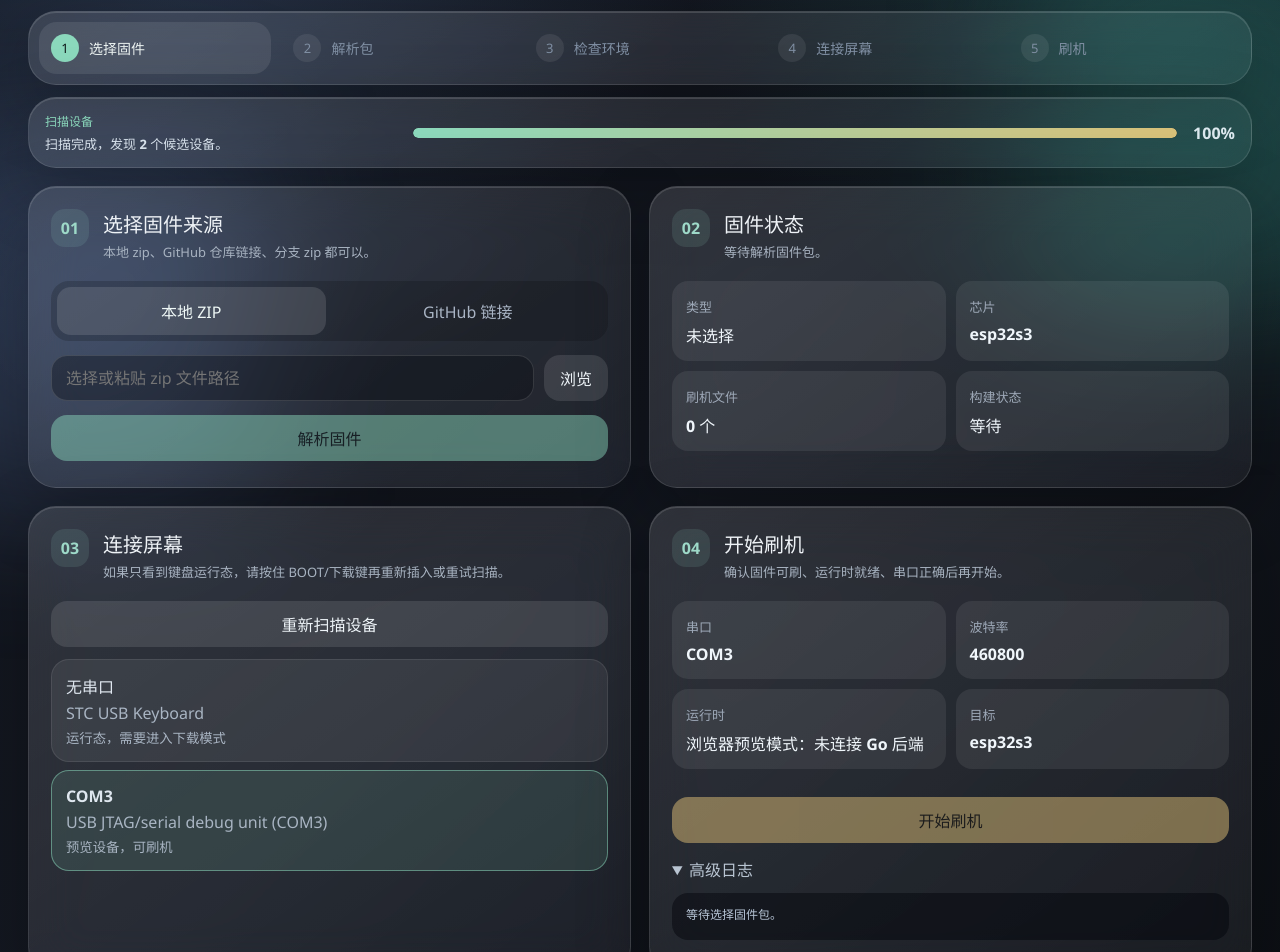
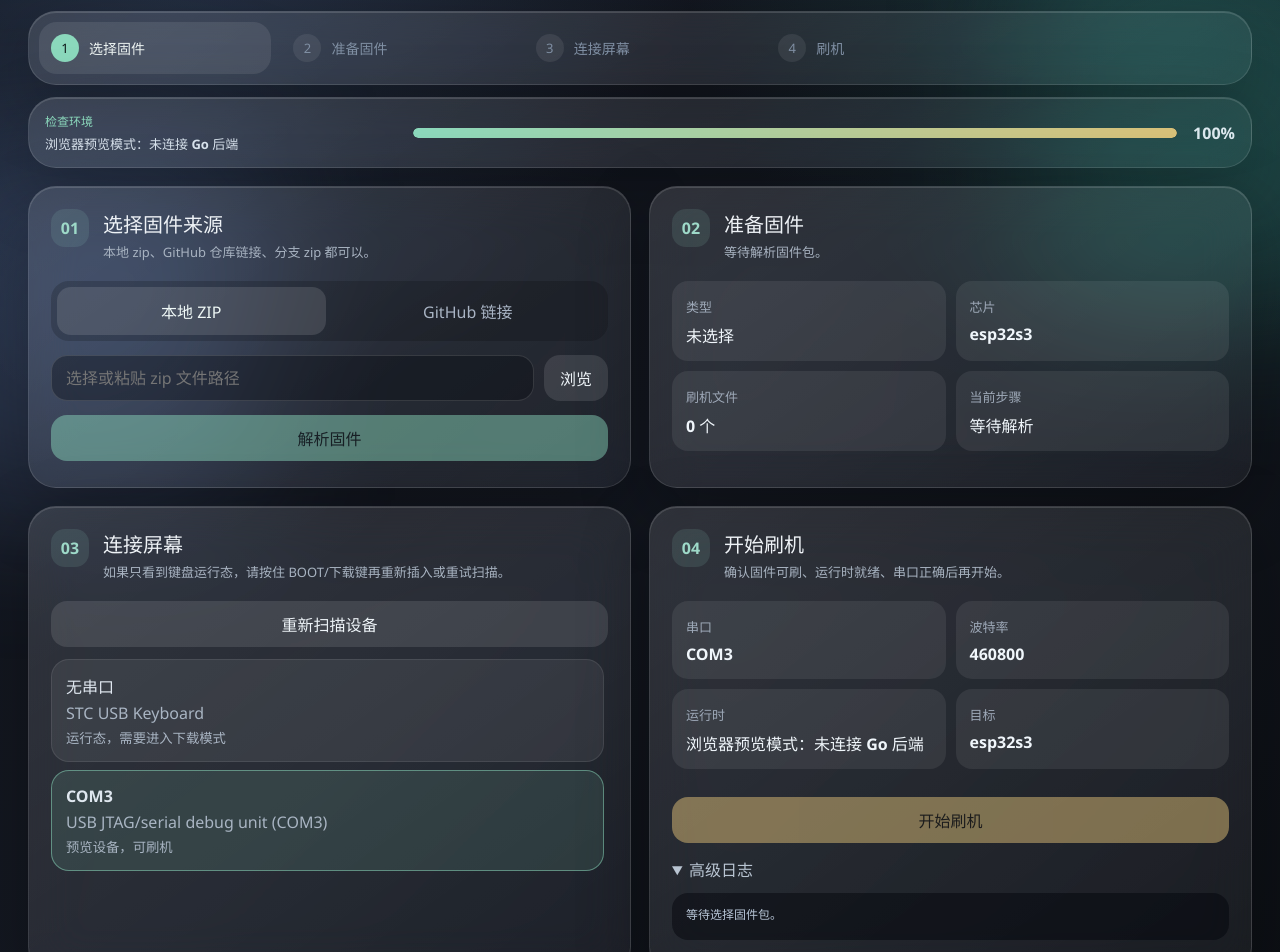
Before and after one commit to Textloding/skyloong-flasher, a React (Vite) app in the folder frontend/: page / in a window 1280 px wide. Shown: the part 220-1172 px from the top of the page. Built offline with nearby package versions, Linux system fonts and the light colour scheme.

Commit message:
优化：固定设备列表高度和步骤流程

```diff
--- a/frontend/src/App.tsx
+++ b/frontend/src/App.tsx
@@ -34,7 +34,7 @@ declare global {
   }
 }
 
-const steps = ["选择固件", "解析包", "检查环境", "连接屏幕", "刷机"];
+const steps = ["选择固件", "准备固件", "连接屏幕", "刷机"];
 
 async function call<T>(name: string, ...args: any[]): Promise<T> {
   const fn = window.go?.main?.App?.[name];
@@ -60,7 +60,7 @@ function App() {
 
   useEffect(() => {
     void refreshRuntime();
-    void scanDevices();
+    void scanDevices(false);
     const offLog = window.runtime?.EventsOn?.("flash:log", (payload) => {
       setLogs((items) => [...items.slice(-160), payload.line]);
     });
@@ -87,11 +87,10 @@ function App() {
 
   const activeStep = useMemo(() => {
     if (!analysis) return 0;
-    if (analysis.needsBuild) return 2;
-    if (!runtime?.available) return 2;
-    if (!selectedPort) return 3;
-    return 4;
-  }, [analysis, runtime, selectedPort]);
+    if (analysis.needsBuild || !analysis.canFlash) return 1;
+    if (!selectedPort) return 2;
+    return 3;
+  }, [analysis, selectedPort]);
 
   const bestDevice = devices.find((d) => d.canFlash) ?? devices[0];
   const flashButtonText = busy ? "任务执行中..." : analysis?.needsBuild ? "请先构建固件" : "开始刷机";
@@ -103,13 +102,17 @@ function App() {
     setTaskProgress({ stage: "检查环境", percent: 100, message: next.message || "环境检查完成。" });
   }
 
-  async function scanDevices() {
-    setTaskProgress({ stage: "扫描设备", percent: 20, message: "正在扫描 USB 和串口设备。" });
+  async function scanDevices(showProgress = true) {
+    if (showProgress) {
+      setTaskProgress({ stage: "扫描设备", percent: 20, message: "正在扫描 USB 和串口设备。" });
+    }
     const next = await call<Device[]>("ScanDevices");
     setDevices(next);
     const flashDevice = next.find((d) => d.canFlash && d.port);
     if (flashDevice) setSelectedPort(flashDevice.port);
-    setTaskProgress({ stage: "扫描设备", percent: 100, message: `扫描完成，发现 ${next.length} 个候选设备。` });
+    if (showProgress) {
+      setTaskProgress({ stage: "扫描设备", percent: 100, message: `扫描完成，发现 ${next.length} 个候选设备。` });
+    }
   }
 
   async function chooseZip() {
@@ -256,7 +259,7 @@ function App() {
           <div className="section-title">
             <span>02</span>
             <div>
-              <h2>固件状态</h2>
+              <h2>准备固件</h2>
               <p>{analysis ? analysis.projectName : "等待解析固件包。"}</p>
             </div>
           </div>
@@ -265,7 +268,7 @@ function App() {
               ["类型", analysis?.kind ?? "未选择"],
               ["芯片", analysis?.chip ?? "esp32s3"],
               ["刷机文件", analysis ? `${analysis.flashFiles?.length ?? 0} 个` : "0 个"],
-              ["构建状态", analysis?.needsBuild ? "需要构建" : analysis?.canFlash ? "可直接刷" : "等待"],
+              ["当前步骤", analysis?.needsBuild ? "准备环境并构建" : analysis?.canFlash ? "等待连接屏幕" : "等待解析"],
             ]}
           />
           {analysis?.needsBuild && (
@@ -299,7 +302,7 @@ function App() {
               <p>如果只看到键盘运行态，请按住 BOOT/下载键再重新插入或重试扫描。</p>
             </div>
           </div>
-          <button className="secondary full" onClick={scanDevices}>重新扫描设备</button>
+          <button className="secondary full" onClick={() => scanDevices(true)}>重新扫描设备</button>
           <div className="device-list">
             {devices.length === 0 && <div className="empty">还没有检测到可用设备。</div>}
             {devices.map((device) => (
--- a/frontend/src/styles.css
+++ b/frontend/src/styles.css
@@ -264,6 +264,9 @@ h1 {
 
 .device-card {
   grid-area: device;
+  display: flex;
+  min-height: 0;
+  flex-direction: column;
 }
 
 .flash-card {
@@ -443,6 +446,30 @@ input:focus {
   gap: 8px;
 }
 
+.device-list {
+  max-height: clamp(260px, 38dvh, 420px);
+  min-height: 0;
+  overflow-y: auto;
+  overscroll-behavior: contain;
+  padding-right: 4px;
+  scrollbar-color: rgba(139, 216, 188, 0.56) rgba(255, 255, 255, 0.06);
+  scrollbar-width: thin;
+}
+
+.device-list::-webkit-scrollbar {
+  width: 8px;
+}
+
+.device-list::-webkit-scrollbar-track {
+  border-radius: 999px;
+  background: rgba(255, 255, 255, 0.06);
+}
+
+.device-list::-webkit-scrollbar-thumb {
+  border-radius: 999px;
+  background: rgba(139, 216, 188, 0.56);
+}
+
 .file-list div {
   display: grid;
   grid-template-columns: 76px 1fr auto;
@@ -548,6 +575,10 @@ pre {
     grid-template-columns: 1fr;
   }
 
+  .device-list {
+    max-height: 320px;
+  }
+
   h1 {
     font-size: 34px;
   }
```
